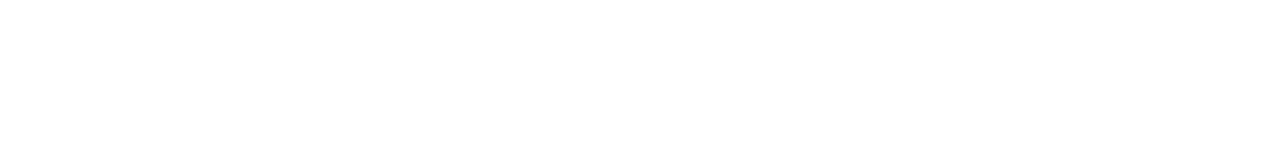
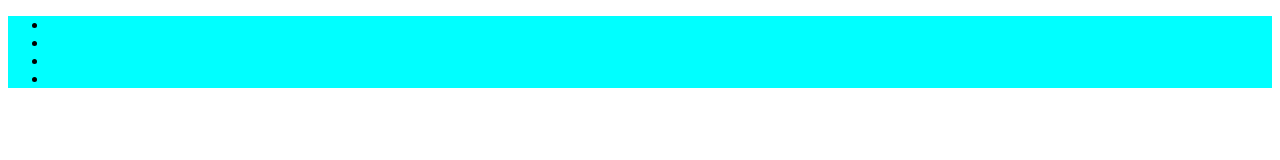
Before and after one commit to mcur03/EjemploLeandro, a plain HTML site: page index.html in a window 1280 px wide. Drawn offline with Linux system fonts and the light colour scheme.

Commit message:
inicio de header

```diff
--- a/index.html
+++ b/index.html
@@ -8,7 +8,14 @@
 </head>
 <body>
     <header>
-        <!-- Gisela -->
+        <nav>
+            <ul class="header">
+                <li><a href="link1"></a></li>
+                <li><a href="link2"></a></li>
+                <li><a href="link3"></a></li>
+                <li><a href="link4"></a></li>
+            </ul>
+        </nav>
     </header>
     <main>
         <!-- Sebastian -->
--- a/style.css
+++ b/style.css
@@ -0,0 +1,3 @@
+.header{
+background-color: aqua;
+}
```
